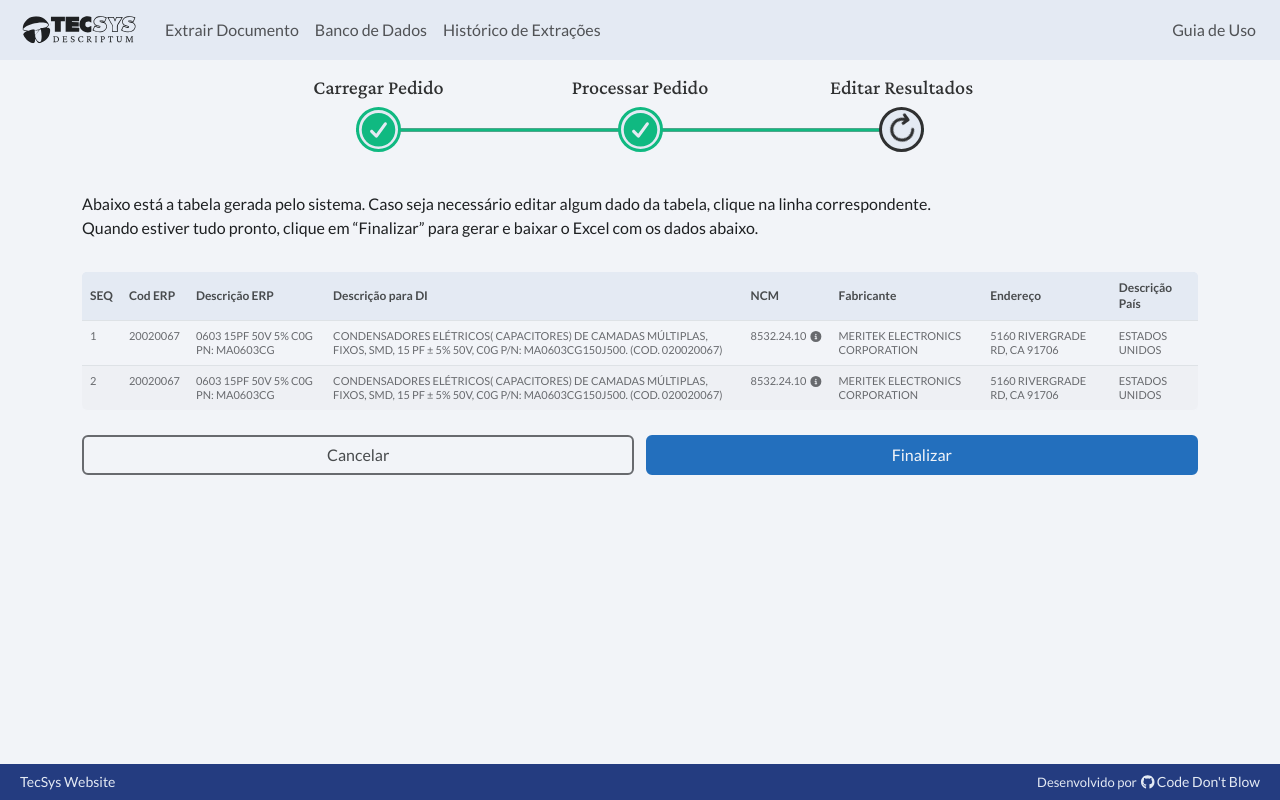
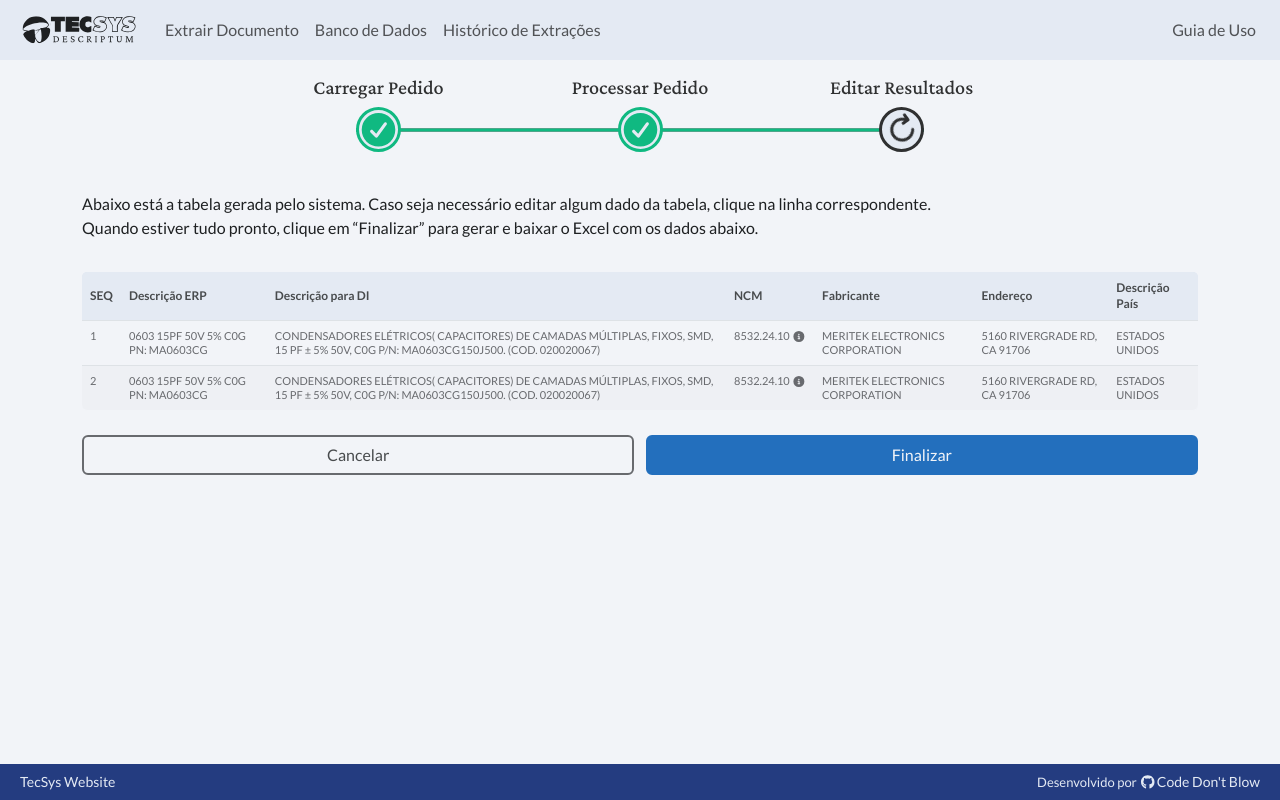
Before and after one commit to CodeDontBlow/Tecsys-frontend, a React (Vite) app: page /table-editing in a window 1280 px wide. Built offline with nearby package versions, Linux system fonts and the light colour scheme.

Commit message:
fix[CDB-73]: Removendo coluna Cod ERP

```diff
--- a/src/pages/TableEdit/TableEdit.jsx
+++ b/src/pages/TableEdit/TableEdit.jsx
@@ -105,7 +105,7 @@ function TableEdit() {
                     <thead>
                         <tr>
                             <th scope="col">SEQ</th>
-                            <th scope="col">Cod ERP</th>
+                            {/* <th scope="col">Cod ERP</th> */}
                             <th scope="col">Descrição ERP</th>
                             <th scope="col">Descrição para DI</th>
                             <th scope="col">NCM</th>
@@ -117,7 +117,7 @@ function TableEdit() {
                     <tbody>
                         <tr data-bs-toggle="modal" data-bs-target="#formModal">
                             <th scope="row">1</th>
-                            <td>20020067</td>
+                            {/* <td>20020067</td> */}
                             <td>0603 15PF 50V 5% C0G PN: MA0603CG</td>
                             <td>CONDENSADORES ELÉTRICOS( CAPACITORES) DE CAMADAS MÚLTIPLAS, FIXOS, SMD, 15 PF ± 5% 50V, C0G P/N: MA0603CG150J500. (COD. 020020067)</td>
                             <td className={styles.ncm}>
@@ -139,7 +139,7 @@ function TableEdit() {
                         </tr>
                         <tr data-bs-toggle="modal" data-bs-target="#formModal">
                             <th scope="row">2</th>
-                            <td>20020067</td>
+                            {/* <td>20020067</td> */}
                             <td>0603 15PF 50V 5% C0G PN: MA0603CG</td>
                             <td>CONDENSADORES ELÉTRICOS( CAPACITORES) DE CAMADAS MÚLTIPLAS, FIXOS, SMD, 15 PF ± 5% 50V, C0G P/N: MA0603CG150J500. (COD. 020020067)</td>
                             <td className={styles.ncm}>
```
